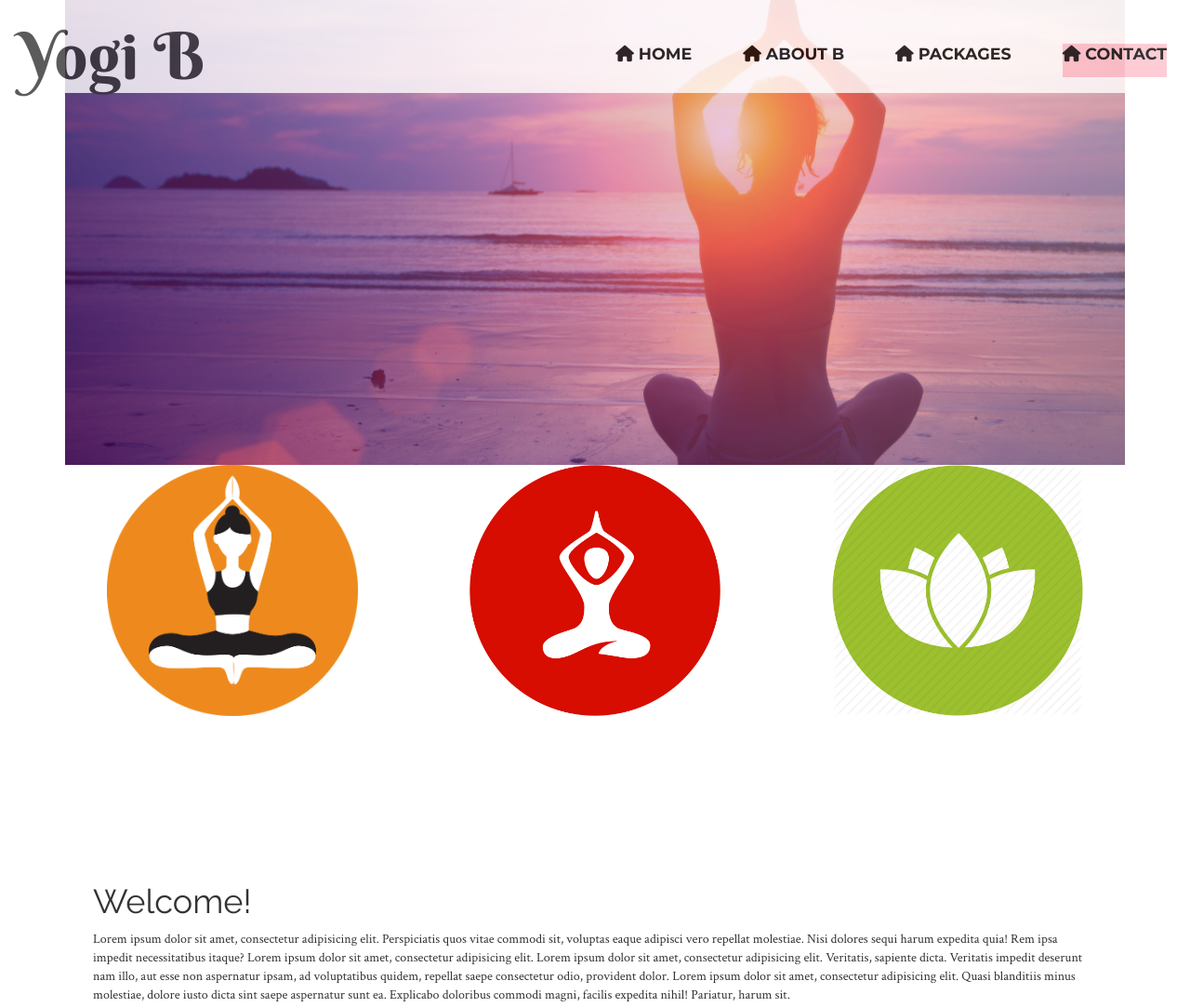
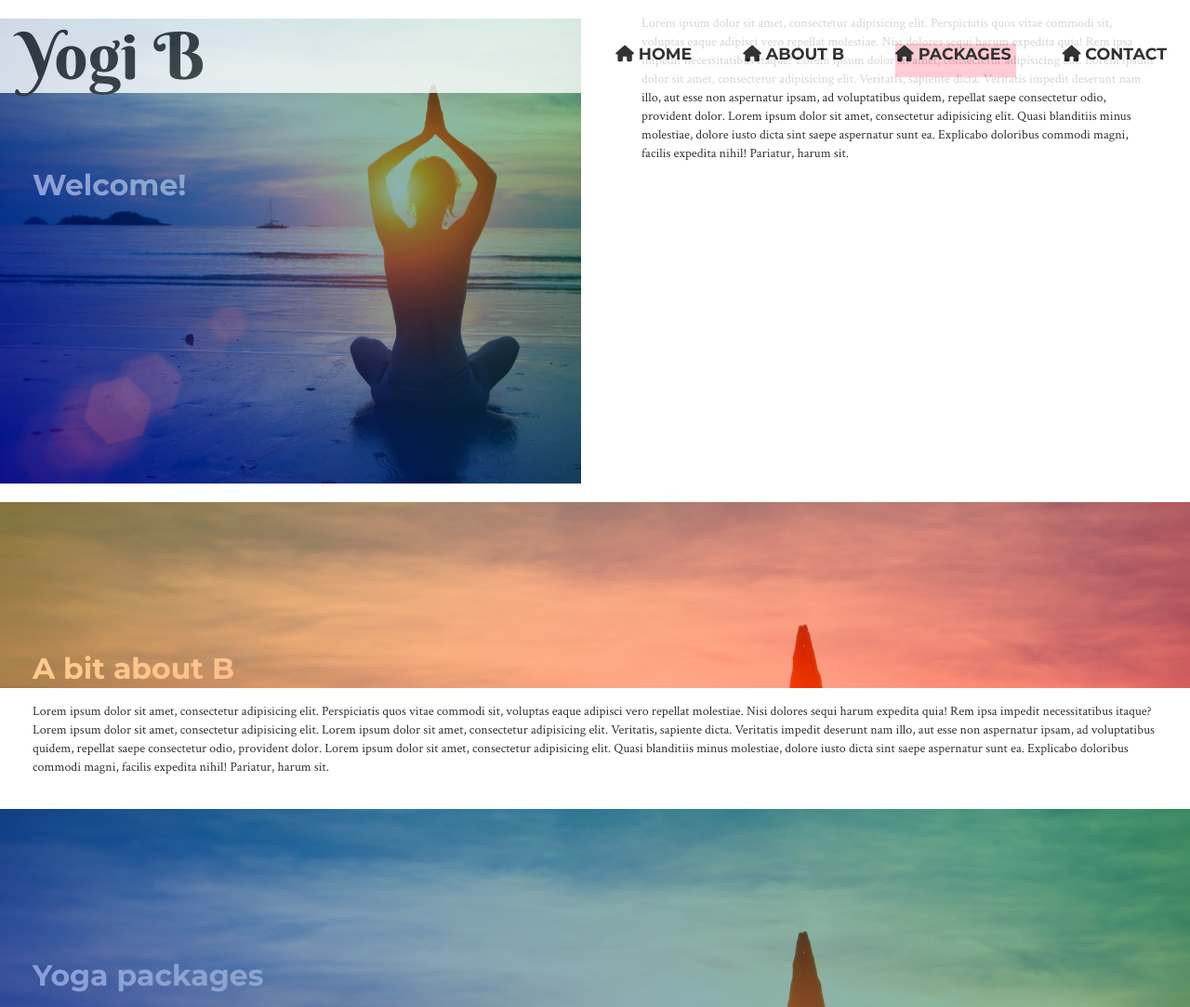
Before and after one commit to Seannaber/yogib, a plain HTML site: page index.html in a window 1280 px wide. Shown: the top 1083 px of the page at 93% size. Drawn offline with nearby package versions, Linux system fonts and the light colour scheme.

Commit message:
layout adjustments

```diff
--- a/css/style.css
+++ b/css/style.css
@@ -66,21 +66,54 @@ nav ul {
 	padding: 0px;
 }
 
-#home {
+/*#home {
 	padding-top: 30px;
+}*/
+
+#homehero {
+	background-image: url("../img/yogabg.jpg");
+	background-size: cover;
+	height: 200px;
+	opacity: .55;
 }
 
+#homeherobg {
+	background: linear-gradient( 45deg, blue, green );
+	padding: 0px;
+}
+
+#abouthero {
+	background-image: url("../img/yogabg.jpg");
+	background-size: cover;
+	height: 200px;
+	opacity: .55;
+}
+
+#aboutherobg {
+	background: linear-gradient( -45deg, red, orange );
+	padding: 0px;
+}
 img {
 	width: 75%;
 }
 
 section {
 	font-family: 'Raleway', serif;
-	padding: 0px 30px;
+	padding: 0px 0px;
+}
+
+section h1 {
+	position: relative;
+	top: 162px;
+	padding-left: 35px;
+	font-family: 'Montserrat', sans-serif;
+	font-size: 2.25em;
+	color: white;
 }
 
 p {
 	font-family: 'Crimson Text', serif;
+	padding: 15px 35px;
 }
 
 a {
@@ -94,6 +127,11 @@ a:hover {
 
 .current {
 	background-color: pink;
+}
+
+.container {
+	padding-left: 0px;
+	padding-right: 0px;
 }
 
 @media (min-width: 768px) {
@@ -159,7 +197,7 @@ a:hover {
 	}
 
 	#home {
-		padding-top: 160px;
+		padding-top: 0px;
 	}
 
 	#wrapper {
@@ -167,4 +205,12 @@ a:hover {
 		margin: 0 auto;
 	}
 
+	.sectionblock {
+		height: 500px;
+	}
+
+	#homehero {
+		height: 100%;
+	}
+
 }
--- a/index.html
+++ b/index.html
@@ -7,7 +7,7 @@
 		<link href="https://fonts.googleapis.com/css?family=Montserrat:700|Raleway|Berkshire+Swash|Crimson+Text" rel="stylesheet">
 	</head>
 	<body>
-		<div class="container">
+		<div>
 			<nav>
 				<span id="mobilenav" class="fa fa-bars" aria-hidden="true"></span>
 				<p id="logo">Yogi B</p>
@@ -26,10 +26,10 @@
 					</li>
 				</ul>
 			</nav>
-			<section id="jumbotronbg">
+			<!-- <section id="jumbotronbg">
 				<section id="jumbotron"></section>
-			</section>
-			<div>
+			</section> -->
+			<!-- <div>
 				<div class="row">
 					<div class="col-md-4 text-center">
 						<img src="img/icon1.png" alt="">
@@ -41,21 +41,43 @@
 						<img src="img/icon3.png" alt="">
 					</div>
 				</div>
-			</div>
+			</div> -->
 			<section id="home">
-				<h1>Welcome!</h1>
-				<p>Lorem ipsum dolor sit amet, consectetur adipisicing elit. Perspiciatis quos vitae commodi sit, voluptas eaque adipisci vero repellat molestiae. Nisi dolores sequi harum expedita quia! Rem ipsa impedit necessitatibus itaque? Lorem ipsum dolor sit amet, consectetur adipisicing elit. Lorem ipsum dolor sit amet, consectetur adipisicing elit. Veritatis, sapiente dicta. Veritatis impedit deserunt nam illo, aut esse non aspernatur ipsam, ad voluptatibus quidem, repellat saepe consectetur odio, provident dolor. Lorem ipsum dolor sit amet, consectetur adipisicing elit. Quasi blanditiis minus molestiae, dolore iusto dicta sint saepe aspernatur sunt ea. Explicabo doloribus commodi magni, facilis expedita nihil! Pariatur, harum sit.</p>
+				<div class="row">
+					<div class="col-md-6">
+						<div id="homeherobg" class="sectionblock">
+							<div id="homehero" class="sectionblock">
+							<h1>Welcome!</h1>
+							</div>
+						</div>
+					</div>
+					<div class="col-md-6">
+						<p>Lorem ipsum dolor sit amet, consectetur adipisicing elit. Perspiciatis quos vitae commodi sit, voluptas eaque adipisci vero repellat molestiae. Nisi dolores sequi harum expedita quia! Rem ipsa impedit necessitatibus itaque? Lorem ipsum dolor sit amet, consectetur adipisicing elit. Lorem ipsum dolor sit amet, consectetur adipisicing elit. Veritatis, sapiente dicta. Veritatis impedit deserunt nam illo, aut esse non aspernatur ipsam, ad voluptatibus quidem, repellat saepe consectetur odio, provident dolor. Lorem ipsum dolor sit amet, consectetur adipisicing elit. Quasi blanditiis minus molestiae, dolore iusto dicta sint saepe aspernatur sunt ea. Explicabo doloribus commodi magni, facilis expedita nihil! Pariatur, harum sit.</p>
+					</div>
+				</div>
 			</section>
 			<section id="about">
-				<h1>A little about B</h1>
+				<div id="aboutherobg">
+					<div id="abouthero">
+					<h1>A bit about B</h1>
+					</div>
+				</div>
 				<p>Lorem ipsum dolor sit amet, consectetur adipisicing elit. Perspiciatis quos vitae commodi sit, voluptas eaque adipisci vero repellat molestiae. Nisi dolores sequi harum expedita quia! Rem ipsa impedit necessitatibus itaque? Lorem ipsum dolor sit amet, consectetur adipisicing elit. Lorem ipsum dolor sit amet, consectetur adipisicing elit. Veritatis, sapiente dicta. Veritatis impedit deserunt nam illo, aut esse non aspernatur ipsam, ad voluptatibus quidem, repellat saepe consectetur odio, provident dolor. Lorem ipsum dolor sit amet, consectetur adipisicing elit. Quasi blanditiis minus molestiae, dolore iusto dicta sint saepe aspernatur sunt ea. Explicabo doloribus commodi magni, facilis expedita nihil! Pariatur, harum sit.</p>
 			</section>
 			<section id="projects">
-				<h1>Packages</h1>
+				<div id="homeherobg">
+					<div id="homehero">
+					<h1>Yoga packages</h1>
+					</div>
+				</div>
 				<p>Lorem ipsum dolor sit amet, consectetur adipisicing elit. Perspiciatis quos vitae commodi sit, voluptas eaque adipisci vero repellat molestiae. Nisi dolores sequi harum expedita quia! Rem ipsa impedit necessitatibus itaque? Lorem ipsum dolor sit amet, consectetur adipisicing elit. Lorem ipsum dolor sit amet, consectetur adipisicing elit. Veritatis, sapiente dicta. Veritatis impedit deserunt nam illo, aut esse non aspernatur ipsam, ad voluptatibus quidem, repellat saepe consectetur odio, provident dolor. Lorem ipsum dolor sit amet, consectetur adipisicing elit. Quasi blanditiis minus molestiae, dolore iusto dicta sint saepe aspernatur sunt ea. Explicabo doloribus commodi magni, facilis expedita nihil! Pariatur, harum sit.</p>
 			</section>
 			<section id="resume">
-				<h1>Get in touch</h1>
+				<div id="homeherobg">
+					<div id="homehero">
+					<h1>Keep in touch</h1>
+					</div>
+				</div>
 				<p>Lorem ipsum dolor sit amet, consectetur adipisicing elit. Perspiciatis quos vitae commodi sit, voluptas eaque adipisci vero repellat molestiae. Nisi dolores sequi harum expedita quia! Rem ipsa impedit necessitatibus itaque? Lorem ipsum dolor sit amet, consectetur adipisicing elit. Lorem ipsum dolor sit amet, consectetur adipisicing elit. Veritatis, sapiente dicta. Veritatis impedit deserunt nam illo, aut esse non aspernatur ipsam, ad voluptatibus quidem, repellat saepe consectetur odio, provident dolor. Lorem ipsum dolor sit amet, consectetur adipisicing elit. Quasi blanditiis minus molestiae, dolore iusto dicta sint saepe aspernatur sunt ea. Explicabo doloribus commodi magni, facilis expedita nihil! Pariatur, harum sit.</p>
 			</section>
 		</div>
```
